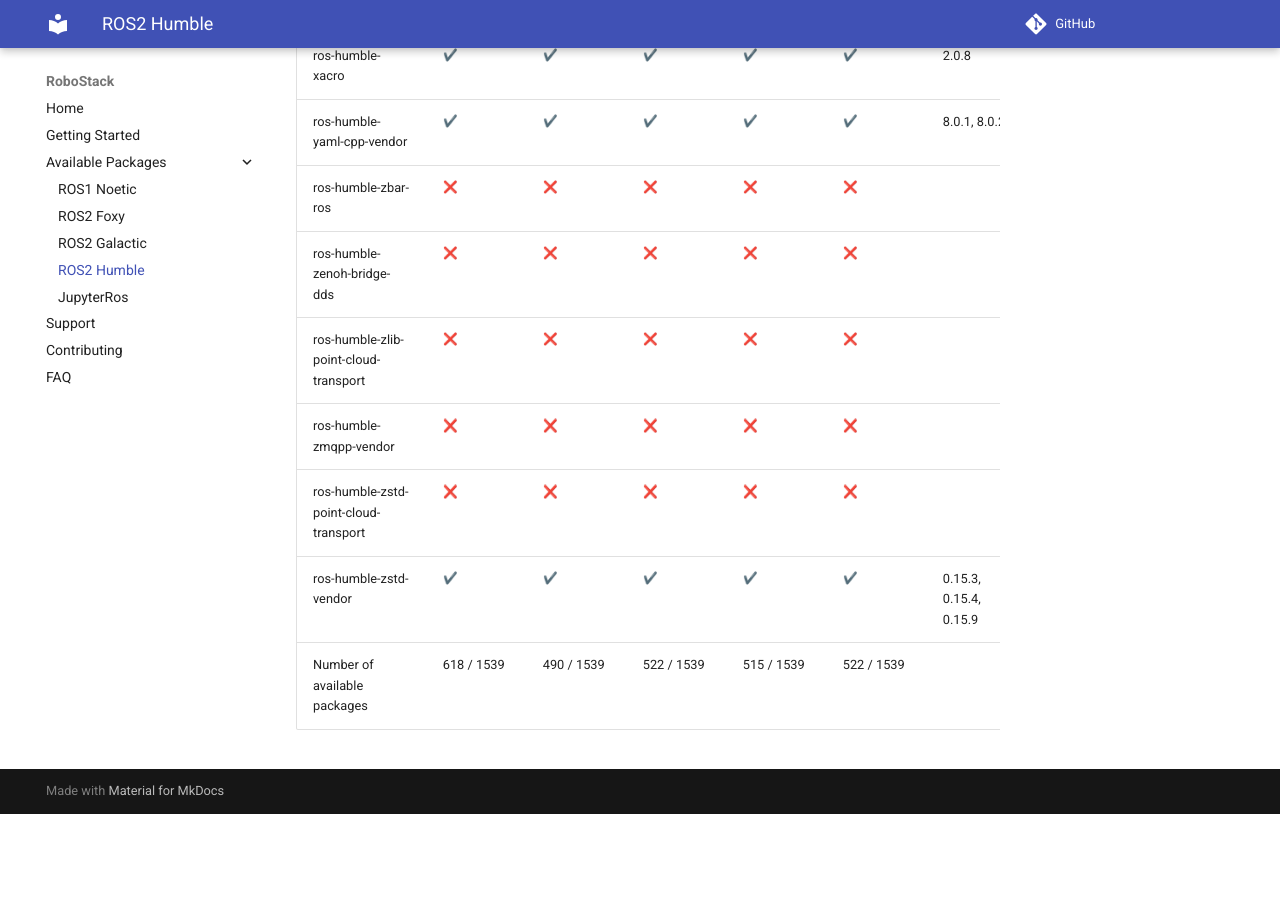
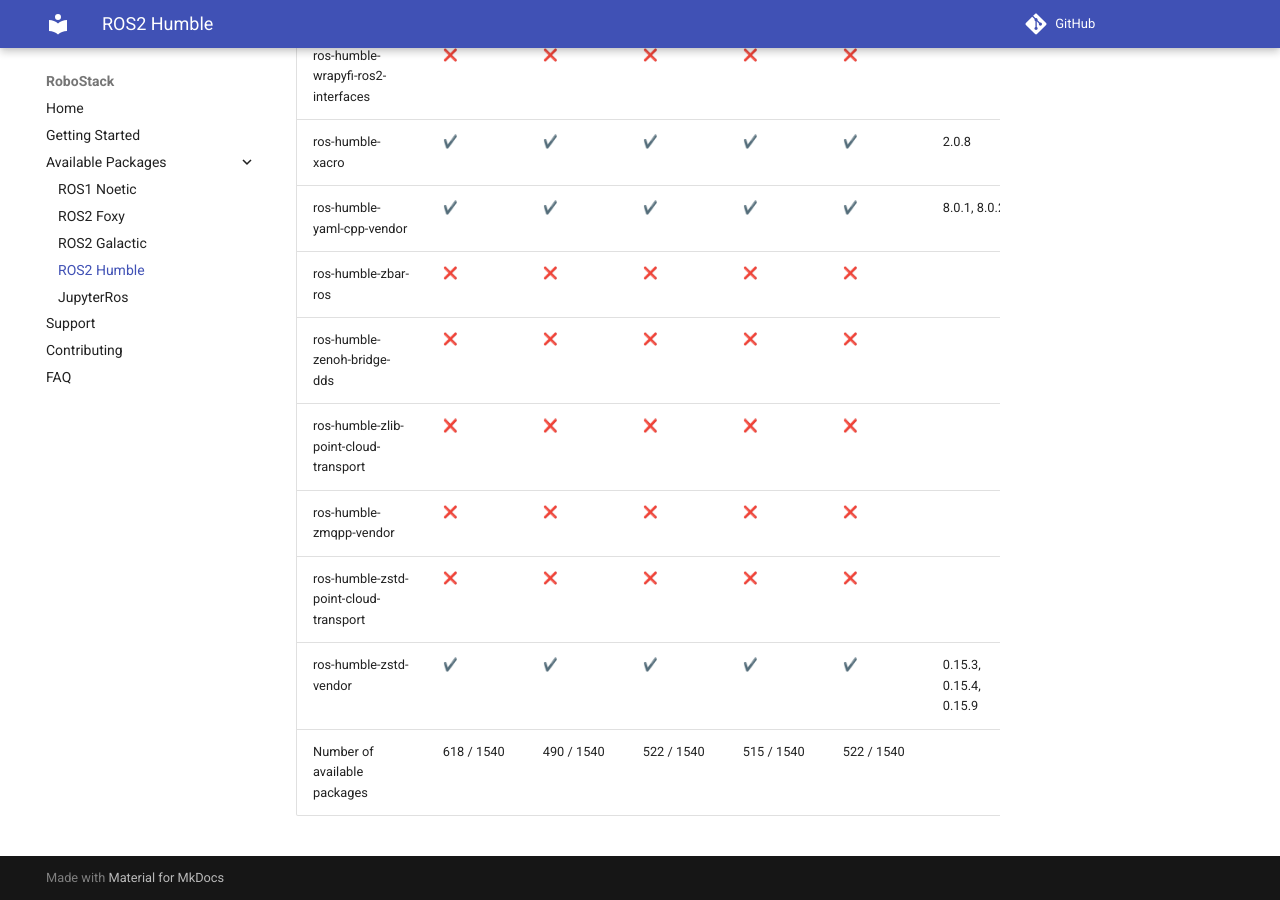
Before and after one commit to RoboStack/robostack.github.io, an MkDocs documentation site: the page built from docs/humble.md, in a window 1280 px wide and 900 px high, scrolled down 119584 px. Built offline with MkDocs 1.6.1 and Material for MkDocs 9.7.7, drawn with Linux system fonts in a browser that asks for light colours; emoji names are drawn with the system emoji font; comment, search, counter and statistics services are not loaded; before the commit the page ends 120398 px from its top, so only the background shows below that; some of the changed text lies outside the part shown.

Commit message:
Update tables

```diff
--- a/docs/humble.md
+++ b/docs/humble.md
@@ -1539,4 +1540,4 @@
 | ros-humble-zmqpp-vendor | :x: { data-sort='0' } | :x: { data-sort='0' } | :x: { data-sort='0' } | :x: { data-sort='0' } | :x: { data-sort='0' } |   |
 | ros-humble-zstd-point-cloud-transport | :x: { data-sort='0' } | :x: { data-sort='0' } | :x: { data-sort='0' } | :x: { data-sort='0' } | :x: { data-sort='0' } |   |
 | ros-humble-zstd-vendor | :heavy_check_mark: { data-sort='1' } | :heavy_check_mark: { data-sort='1' } | :heavy_check_mark: { data-sort='1' } | :heavy_check_mark: { data-sort='1' } | :heavy_check_mark: { data-sort='1' } | 0.15.3, 0.15.4, 0.15.9  |
-| Number of available packages |  618 / 1539 | 490 / 1539 | 522 / 1539 | 515 / 1539 | 522 / 1539 |
+| Number of available packages |  618 / 1540 | 490 / 1540 | 522 / 1540 | 515 / 1540 | 522 / 1540 |
```
Also changed, not shown: other parts of docs/humble.md (+1 -0 lines).
